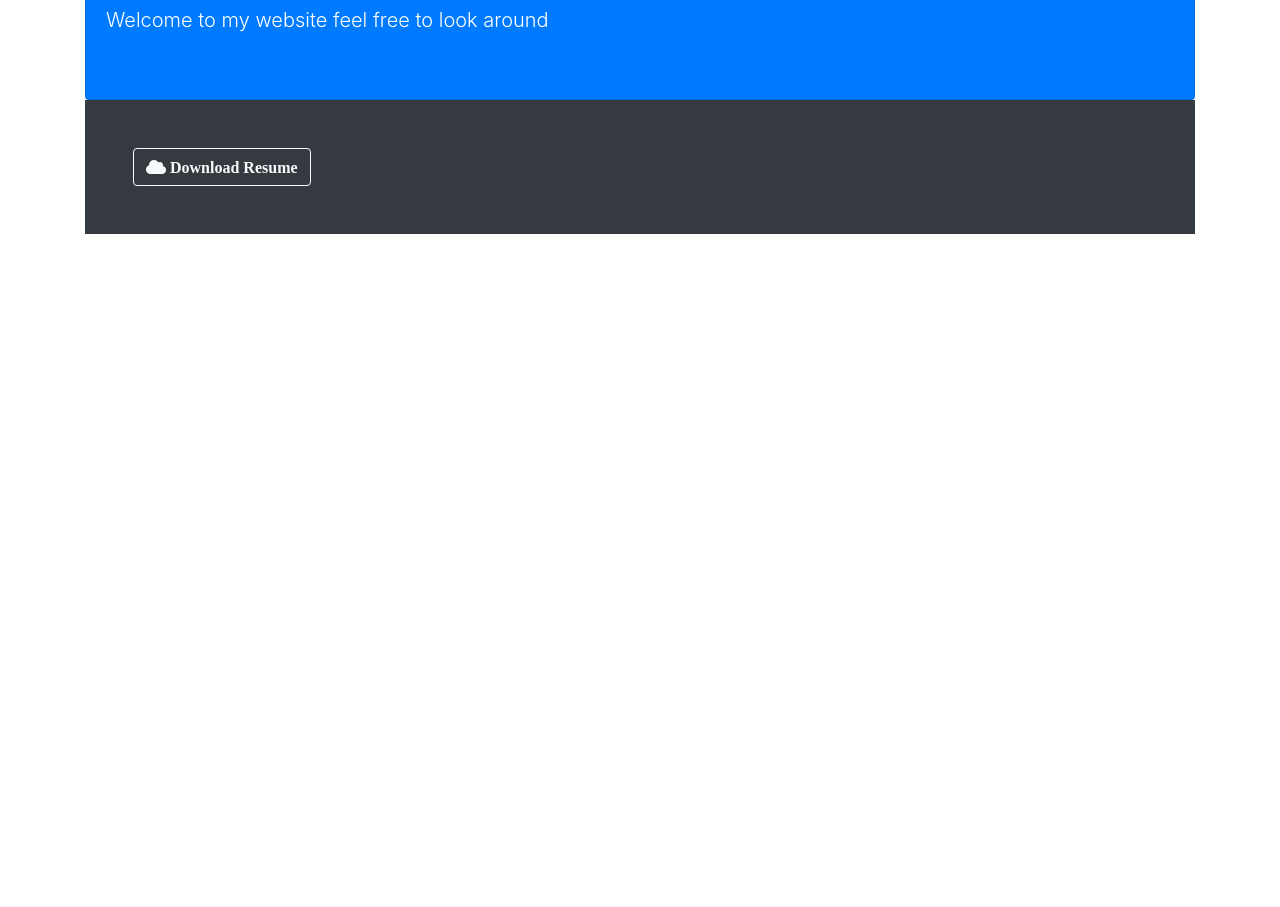
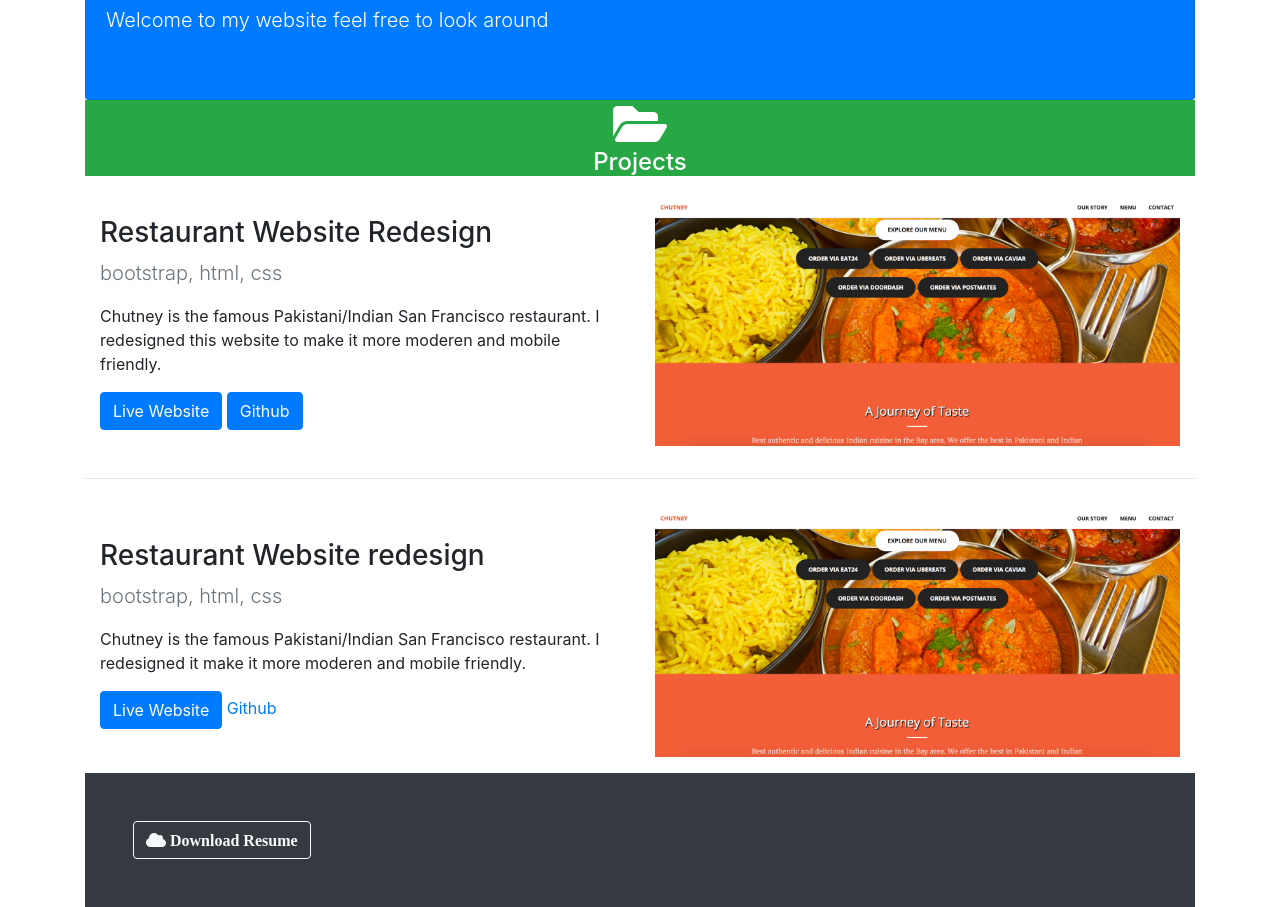
Before and after one commit to kashifali554/portfoliogrid, a plain HTML site: page index.html in a window 1280 px wide. Shown: the part 486-1393 px from the top of the page. Before the commit the page ends 800 px from the top, so only its background shows below. Drawn offline with nearby package versions, Linux system fonts and the light colour scheme.

Commit message:
Card Setup

```diff
--- a/css/style.css
+++ b/css/style.css
@@ -22,6 +22,9 @@
     height: 80%;
   }
 
+  .container2 {
+    background: #f5f5f5;
+  }
   @media (min-width: 1199px) {
     .port-item {
       padding: 3em !important;
--- a/index.html
+++ b/index.html
@@ -78,35 +78,42 @@
                 <h2>Welcome To My Website</h2>
                 <p class="lead">Welcome to my website feel free to look around</p>
             </div>
-            <!-- <div class="card card-body py-5">
-                <h3>My Top Skills</h3>
-                <p>I am a life long learner and love to explore new technologies and languages.</p>
-                <hr>
-                <h4>JavaScript</h4>
-                <div class="progress mb-3">
-                    <div class="progress-bar bg-success" style="width:100%"></div>
+
+            <!-- Projects Area -->
+            <div class="col text-center bg-success text-white">
+                    <i class="fas fa-folder-open fa-3x d-block"></i>
+                <h4 class="text-center">Projects</h4>
+            </div>
+            <div class="container py-3 ">
+                <div class="row">
+                    <div class="col-md-6 align-self-center">
+                        <h3>Restaurant Website Redesign</h3>
+                            <p class="lead text-muted">bootstrap, html, css</p>
+                        <p>Chutney is the famous Pakistani/Indian San Francisco restaurant. I redesigned this website to make it more moderen and mobile friendly.</p>
+
+                        <a target="_blank" href="http://chutneysf.com" class="btn btn-primary">Live Website</a>
+                        <a target="_blank" href="https://github.com/kashifali554/Chutney_demo" class="btn btn-primary">Github</a>
+                    </div>
+                    <div class="col-md-6">
+                        <img src="img/chutney.png" alt="" class="img-fluid">
+                    </div>
                 </div>
-                <h4>Ruby and Rails</h4>
-                <div class="progress mb-3">
-                    <div class="progress-bar bg-success" style="width:100%"></div>
+            </div>
+            <hr>
+            <div class="container py-3">
+                    <div class="row">
+                        <div class="col-md-6 align-self-center">
+                            <h3>Restaurant Website redesign</h3>
+                                <p class="lead text-muted">bootstrap, html, css</p>
+                            <p>Chutney is the famous Pakistani/Indian San Francisco restaurant. I redesigned it make it more moderen and mobile friendly.</p>
+                            <a target="_blank" href="http://chutneysf.com" class="btn btn-primary">Live Website</a>
+                            <a href="_blank" href="https://github.com/kashifali554/Chutney_demo" >Github</a>
+                        </div>
+                        <div class="col-md-6">
+                            <img src="img/chutney.png" alt="" class="img-fluid">
+                        </div>
+                    </div>
                 </div>
-                <h4>Pythoon</h4>
-                <div class="progress mb-3">
-                    <div class="progress-bar bg-success" style="width:100%"></div>
-                </div>
-                <h4>Apex</h4>
-                <div class="progress mb-3">
-                    <div class="progress-bar bg-success" style="width:90%"></div>
-                </div>
-                <h4>Swift</h4>
-                <div class="progress mb-3">
-                    <div class="progress-bar bg-success" style="width:90%"></div>
-                </div>
-                <h4>React</h4>
-                <div class="progress mb-3">
-                    <div class="progress-bar bg-success" style="width:80%"></div>
-                </div>
-            </div> -->
         </div>
 
         <!-- Resume -->
```
